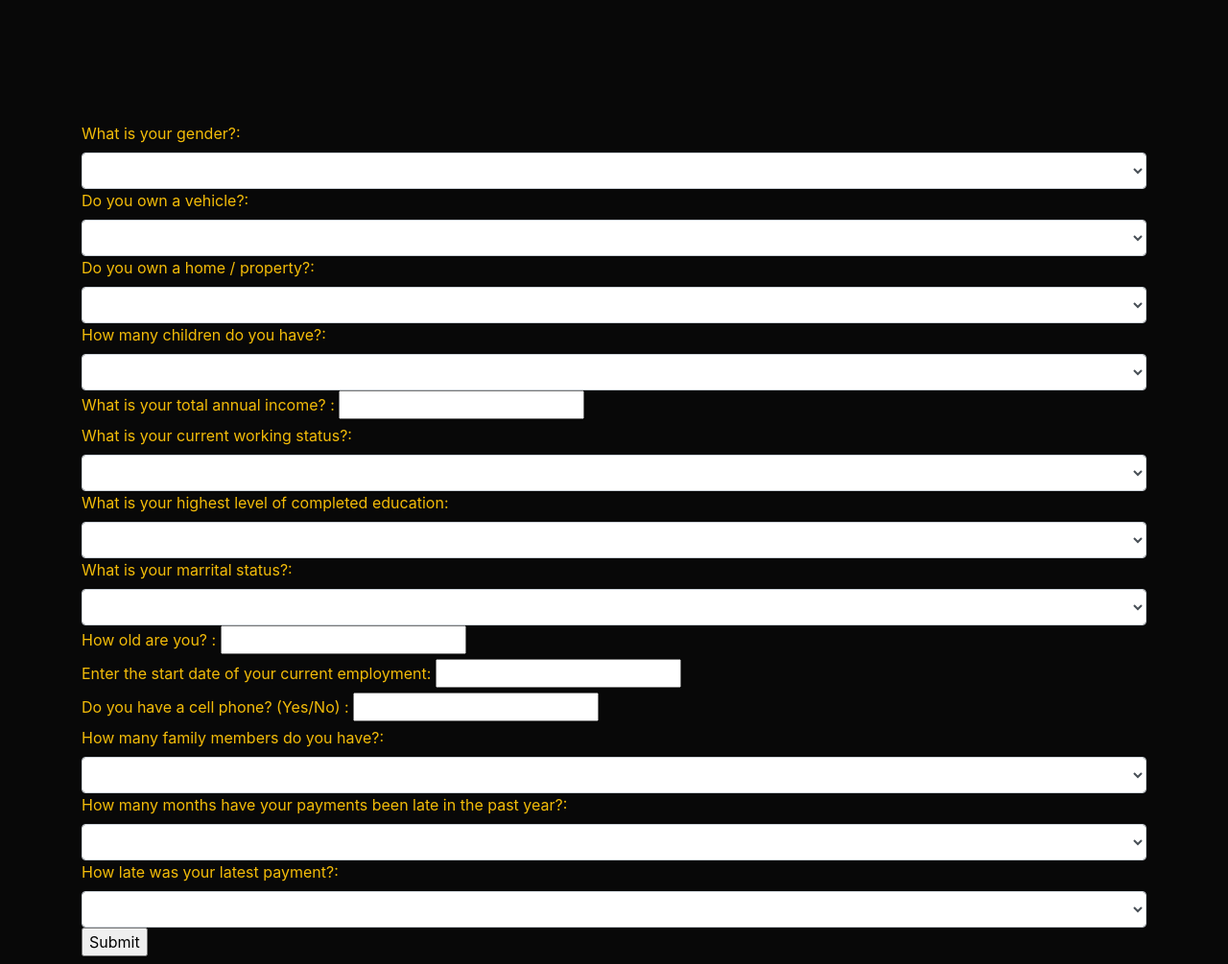
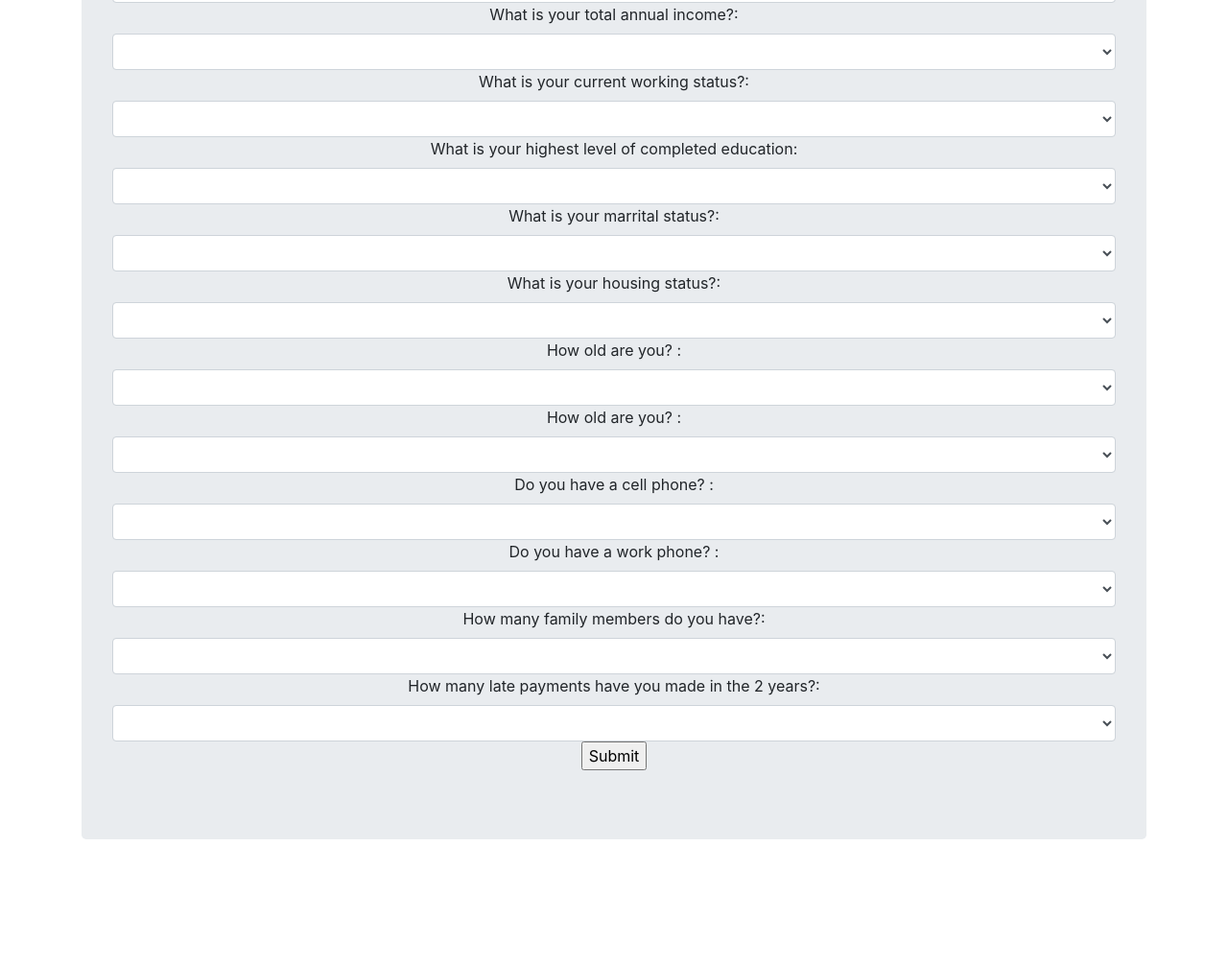
Before and after one commit to jinahporter/project3, a Flask app: page / in a window 1280 px wide. Shown: the part 349-1354 px from the top of the page at 96% size. After the commit the page ends 1224 px from the top, so only its background shows below. Run offline with Flask 2, Linux system fonts and the light colour scheme; parts of the project's set-up code (start-up, migrations or seed data) failed here and were passed over; some libraries are stand-ins or nearby versions.

Commit message:
Saving updates to index.html

```diff
--- a/app.py
+++ b/app.py
@@ -90,7 +90,7 @@
         # static_input = [0, 1, 1, 1, 0, 226, 4,
         #                 1, 0, 4, 5609, 1005, 0, 1, 1, 3]
         # Model prediction
-        column_list = ['ID', 'CODE_GENDER', 'FLAG_OWN_CAR', 'FLAG_OWN_REALTY', 'CNT_CHILDREN',
+        column_list = ['CODE_GENDER', 'FLAG_OWN_CAR', 'FLAG_OWN_REALTY', 'CNT_CHILDREN',
                        'AMT_INCOME_TOTAL', 'NAME_INCOME_TYPE', 'NAME_EDUCATION_TYPE',
                        'NAME_FAMILY_STATUS', 'NAME_HOUSING_TYPE', 'DAYS_BIRTH',
                        'DAYS_EMPLOYED', 'FLAG_MOBIL', 'FLAG_WORK_PHONE', 'CNT_FAM_MEMBERS', 'LATEST_PAYMENT']
--- a/templates/index.html
+++ b/templates/index.html
@@ -5,39 +5,15 @@
   <meta charset="UTF-8">
   <title>Project 3</title>
   <link rel="stylesheet" href="https://maxcdn.bootstrapcdn.com/bootstrap/4.4.1/css/bootstrap.min.css">
-  <link rel="stylesheet" href="../static/css/styles.css">
 </head>
 
 <body>
-  <div>
-    <br></br>
-    <nav class="navbar navbar-expand-lg" href="#">
-      <img src="../images/logo.svg" alt="">
-      <button class="navbar-toggler" type="button" data-toggle="collapse" data-target="#navbarSupportedContent"
-        aria-controls="navbarSupportedContent" aria-expanded="false" aria-label="Toggle navigation">
-        <span class="navbar-toggler-icon"></span>
-      </button>
+  <div class="container">
 
-      <div class="collapse navbar-collapse" id="navbarSupportedContent">
-        <ul class="extopnav-right">
-          <li class="nav-item active">
-            <a class="nav-link" href="#">APPLY TODAY <span class="sr-only">(current)</span></a>
-          </li>
-          <li class="nav-item">
-            <a class="nav-link" href="#">WHAT IS CREDIT?</a>
-          </li>
-
-
-        </ul>
-
-      </div>
-    </nav>
-    <div class="container">
-
-
+    <div class="jumbotron text-center">
       <!-- Render our data -->
       <h1>{{ TEST }}</h1>
-      <form class="form" method=post enctype=multipart/form-data>
+      <form method=post enctype=multipart/form-data>
 
         <!-- Gender: 0 = Female, 1 = Male -->
         <label for="CODE_GENDER">What is your gender?:</label>
@@ -57,42 +33,51 @@
 
         <!-- Flag_Own_Realty:  0 = N, 1 = Y -->
         <label for="FLAG_OWN_REALTY">Do you own a home / property?:</label>
-        <select class="form-control" id="exampleFormControlSelect1" required name="FLAG_OWN_REALTY">
+        <select class="form-control" id="FLAG_OWN_REALTY" required name="FLAG_OWN_REALTY">
           <option value="none" selected disabled hidden></option>
           <option value=1>Yes</option>
           <option value=0>No</option>
         </select>
 
         <!-- Cnt_Children: values 0, 1, 2, 3, 4, 5, 7, 14, 19 -->
-        <label for="cnt_children">How many children do you have?:</label>
-        <select class="form-control" id="exampleFormControlSelect1" required name="CNT_CHILDREN">
+        <label for="CNT_CHILDREN">How many children do you have?:</label>
+        <select class="form-control" id="CNT_CHILDREN" required name="CNT_CHILDREN">
           <option value="none" selected disabled hidden></option>
           <option value=0>0</option>
           <option value=1>1</option>
           <option value=2>2</option>
           <option value=3>3</option>
           <option value=4>4</option>
-          <option value=5>5</option>
+          <option value=5>5+</option>
         </select>
 
         <!-- Amt_Income_Total: Integer Entry  -->
-        <label for="AMT_INCOME_TOTAL">What is your total annual income? :</label>
-        <input type="number" id="AMT_INCOME_TOTAL" name="AMT_INCOME_TOTAL"><br>
+        <label for="AMT_INCOME_TOTAL">What is your total annual income?:</label>
+        <select class="form-control" id="AMT_INCOME_TOTAL" required name="AMT_INCOME_TOTAL">
+          <option value="none" selected disabled hidden></option>
+          <option value=0>$0 to $50,000</option>
+          <option value=61>$50,001 to $75,000</option>
+          <option value=139>$75,001 to $100,000</option>
+          <option value=206>$100,001 to $150,000</option>
+          <option value=221>$150,001 to $200,000</option>
+          <option value=264>$200,001+</option>
+        </select>
 
         <!-- Name_Education_Type: 0 = Academic degree, 1 = Higher education, 2 = Incomplete higher, 3 = Lower secondary, 4 =  Secondary / secondary special-->
         <label for="NAME_INCOME_TYPE">What is your current working status?:</label>
-        <select class="form-control" id="exampleFormControlSelect1" required name="NAME_INCOME_TYPE">
+        <select class="form-control" id="NAME_INCOME_TYPE" required name="NAME_INCOME_TYPE">
           <option value="none" selected disabled hidden></option>
           <option value=0>Commercial associate</option>
           <option value=1>Pensioner</option>
           <option value=2>State servant</option>
           <option value=3>Student</option>
-          <option value=4>Working</option>
+          <option value=4>Professional</option>
+
         </select>
 
         <!-- Name_Education_Type: 0 = Academic degree, 1 = Higher education, 2 = Incomplete higher, 3 = Lower secondary, 4 =  Secondary / secondary special-->
         <label for="NAME_EDUCATION_TYPE">What is your highest level of completed education:</label>
-        <select class="form-control" id="exampleFormControlSelect1" required name="NAME_EDUCATION_TYPE">
+        <select class="form-control" id="NAME_EDUCATION_TYPE" required name="NAME_EDUCATION_TYPE">
           <option value="none" selected disabled hidden></option>
           <option value=0>Academic Degree</option>
           <option value=1>Higher Education</option>
@@ -103,7 +88,7 @@
 
         <!-- Name_Family_Status: 0 = Civil marriage, 1 = Married, 2 = Separated, 3 = Single / not married, 4 = Widow  -->
         <label for="NAME_FAMILY_STATUS">What is your marrital status?:</label>
-        <select class="form-control" id="exampleFormControlSelect1" required name="NAME_FAMILY_STATUS">
+        <select class="form-control" id="NAME_FAMILY_STATUS" required name="NAME_FAMILY_STATUS">
           <option value="none" selected disabled hidden></option>
           <option value=0>Common Law Marriage</option>
           <option value=1>Married</option>
@@ -112,42 +97,67 @@
           <option value=4>Widowed</option>
         </select>
 
+        <!-- Name_Housing_Status: 0 = Co-op apartment, 1 = House / apartment, 2 = Municipal apartment, 3 = Office apartment, 4 = Rented apartment, 5 = With parents  -->
+        <label for="NAME_HOUSING_TYPE">What is your housing status?:</label>
+        <select class="form-control" id="NAME_HOUSING_TYPE" required name="NAME_HOUSING_TYPE">
+          <option value="none" selected disabled hidden></option>
+          <option value=0>Co-op apartment</option>
+          <option value=1>House / apartment</option>
+          <option value=2>Municipal apartment</option>
+          <option value=3>Office apartment</option>
+          <option value=4>Rented apartment</option>
+          <option value=5>With parents</option>
+        </select>
+
         <!-- Days_Birth: Convert years entered into days -->
         <label for="">How old are you? :</label>
-        <input type="number" id="DAYS_BIRTH" name="DAYS_BIRTH" default=0><br>
+        <select class="form-control" id="DAYS_BIRTH" required name="DAYS_BIRTH">
+          <option value="none" selected disabled hidden></option>
+          <option value=207>18 - 29</option>
+          <option value=359>30 - 39</option>
+          <option value=581>40 - 49</option>
+          <option value=851>50 - 59</option>
+          <option value=934>60 - 69</option>
+          <option value=1100>70+</option>
+        </select>
 
         <!-- Days_Employed: Use date entered to calculate days employed -->
-        <label for="DAYS_EMPLOYED">Enter the start date of your current employment: </label>
-        <input type="number" id="DAYS_EMPLOYED" name="DAYS_EMPLOYED" default=0><br>
+        <label for="">How old are you? :</label>
+        <select class="form-control" id="DAYS_EMPLOYED" required name="DAYS_EMPLOYED">
+          <option value="none" selected disabled hidden></option>
+          <option value=207>less than 1 Year</option>
+          <option value=359>1 - 2 Years</option>
+          <option value=581>3 - 5 Years</option>
+          <option value=851>6 - 9 Years</option>
+          <option value=934>10+ Years</option>
+        </select>
 
-        <!-- Flag_Mobil: ### Only value in pandas is 1 ### -->
-        <label for="FLAG_MOBIL">Do you have a cell phone? (Yes/No) :</label>
-        <input type="number" id="Loan_Amount_Term" name="Loan_Amount_Term" default=0><br>
+        <!-- Flag_Mobil: Only value in pandas is 0 -->
+        <label for="">Do you have a cell phone? :</label>
+        <select class="form-control" id="DAYS_EMPLOYED" required name="DAYS_EMPLOYED">
+          <option value="none" selected disabled hidden></option>
+          <option value=0>Yes</option>
+          <option value=0>No</option>
+        </select>
+
+        <label for="">Do you have a work phone? :</label>
+        <select class="form-control" id="FLAG_WORK_PHONE" required name="FLAG_WORK_PHONE">
+          <option value="none" selected disabled hidden></option>
+          <option value=1>Yes</option>
+          <option value=0>No</option>
+        </select>
 
         <label for="CNT_FAMILY_MEMBERS">How many family members do you have?:</label>
-        <select class="form-control" id="exampleFormControlSelect1" required name="CNT_FAMILY_MEMBERS">
+        <select class="form-control" id="CNT_FAMILY_MEMBERS" required name="CNT_FAMILY_MEMBERS">
           <option value="none" selected disabled hidden></option>
           <option value=0>0</option>
-          <option value=1>1</option>
-          <option value=2>2</option>
-          <option value=3>3</option>
-          <option value=4>4</option>
-          <option value=5>5</option>
+          <option value=2>1-2</option>
+          <option value=4>3-4</option>
+          <option value=5>5+</option>
         </select>
 
-        <label for="LATE_PAYMENT_MONTHS">How many months have your payments been late in the past year?:</label>
-        <select class="form-control" id="exampleFormControlSelect1" required name="LATE_PAYMENT_MONTHS">
-          <option value="none" selected disabled hidden></option>
-          <option value=0>0</option>
-          <option value=1>1</option>
-          <option value=2>2</option>
-          <option value=3>3</option>
-          <option value=4>4</option>
-          <option value=5>5</option>
-        </select>
-
-        <label for="LATEST_PAYMENT">How late was your latest payment?:</label>
-        <select class="form-control" id="exampleFormControlSelect1" required name="LATEST_PAYMENT">
+        <label for="LATEST_PAYMENT">How many late payments have you made in the 2 years?:</label>
+        <select class="form-control" id="LATEST_PAYMENT" required name="LATE_PAYMENT_MONTHS">
           <option value="none" selected disabled hidden></option>
           <option value=0>0</option>
           <option value=1>1</option>
@@ -158,15 +168,16 @@
         </select>
 
         <input type=submit value=Submit>
+
       </form>
 
       <!-- Returns result from POST request -->
       <h3>{{ result }}</h3>
+    </div>
 
 
 
-
-    </div>
+  </div>
 
 </body>
 
```
